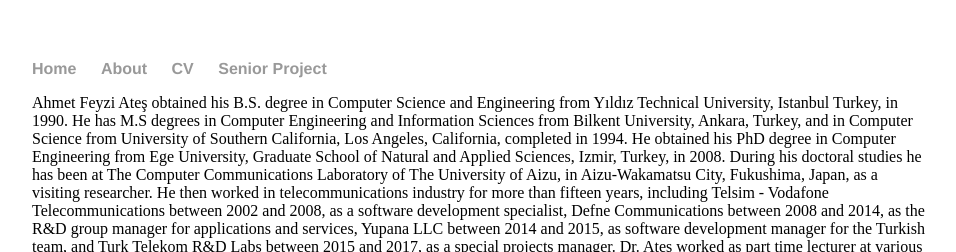
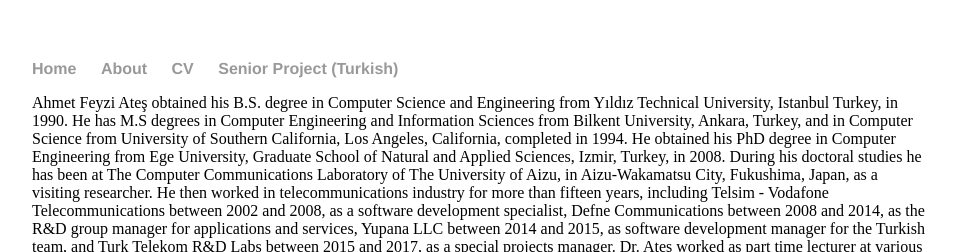
Before and after one commit to ahmetfeyziates/ahmetfeyziates.github.io, a Jekyll site: the page built from about/index.html, in a window 1280 px wide. Shown: the top 252 px of the page, without its empty margins (160-1116 px from the left). Built offline with Jekyll 4.4.1, drawn with Linux system fonts in a browser that asks for light colours.

Commit message:
Update default.html

```diff
--- a/_layouts/default.html
+++ b/_layouts/default.html
@@ -11,7 +11,7 @@
 	        		<li><a href="/">Home</a></li>
 		        	<li><a href="/about">About</a></li>
 	        		<li><a href="/cv">CV</a></li>
-	        		<li><a href="/project">Senior Project</a></li>
+	        		<li><a href="/project">Senior Project (Turkish)</a></li>
 	    		</ul>
 			</nav>
 			<div class="container">
```
